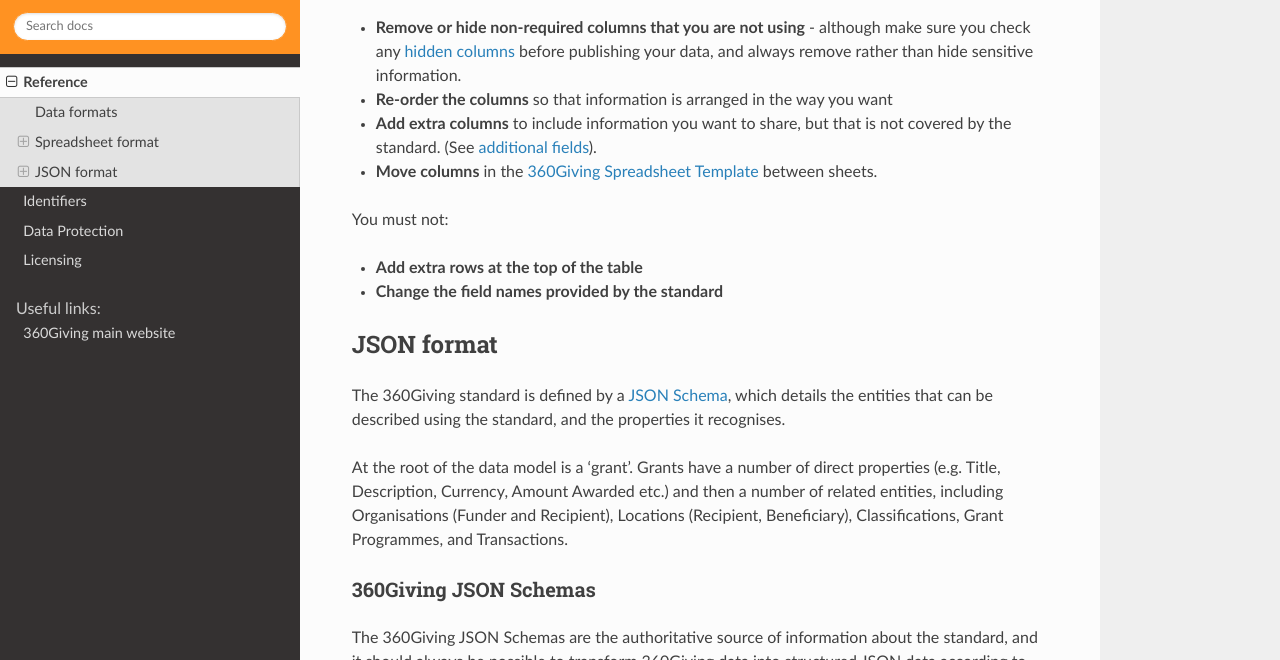
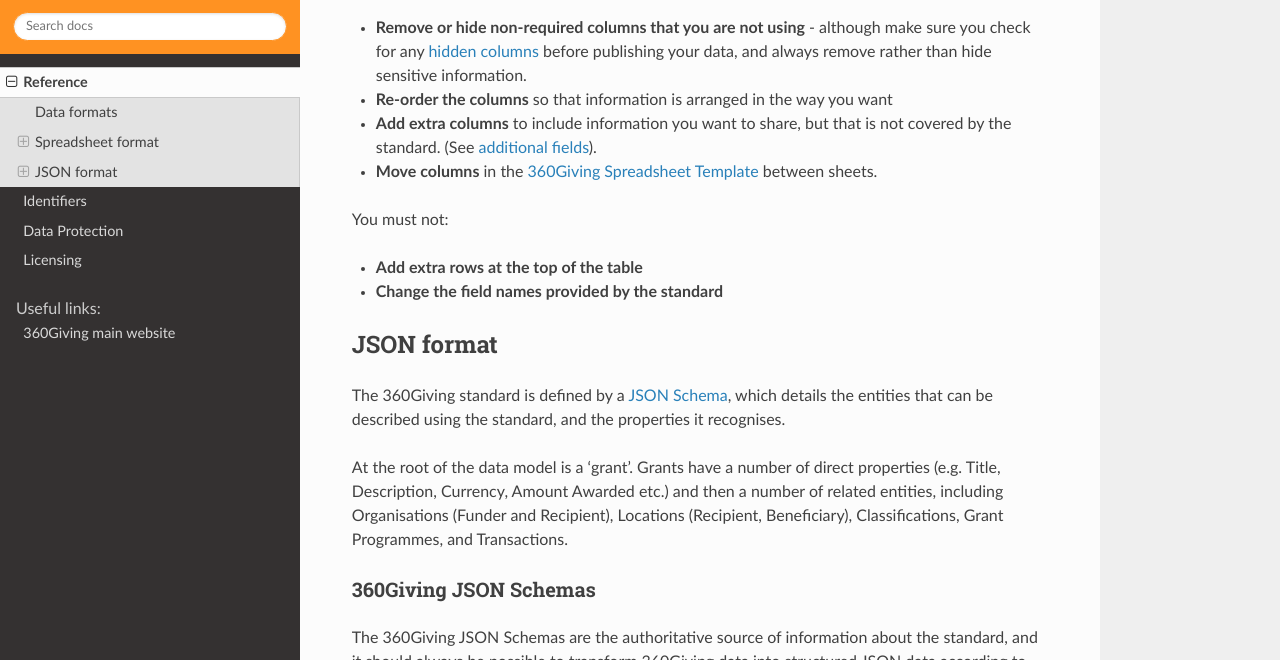
Before and after one commit to ThreeSixtyGiving/standard, a Sphinx documentation site: the page built from documentation/reference.md, in a window 1280 px wide and 900 px high, scrolled down 5716 px, cut to the strip 240-900 px from the top of the window. Built offline with Sphinx 7.4.7 and the Read the Docs theme 2.0.0, drawn with Linux system fonts in a browser that asks for light colours.

Commit message:
'check for any' means something different than 'check any'

```diff
--- a/documentation/reference.md
+++ b/documentation/reference.md
@@ -218,7 +218,7 @@
 
 You can:
 
-* **Remove or hide non-required columns that you are not using** - although make sure you check any [hidden columns](#hidden-columns) before publishing your data, and always remove rather than hide sensitive information.
+* **Remove or hide non-required columns that you are not using** - although make sure you check for any [hidden columns](#hidden-columns) before publishing your data, and always remove rather than hide sensitive information.
 * **Re-order the columns** so that information is arranged in the way you want
 * **Add extra columns** to include information you want to share, but that is not covered by the standard. (See [additional fields](additional-fields)).
 * **Move columns** in the <a href="../_static/summary-table/360-giving-schema-titles.xlsx">360Giving Spreadsheet Template</a> between sheets.
```
